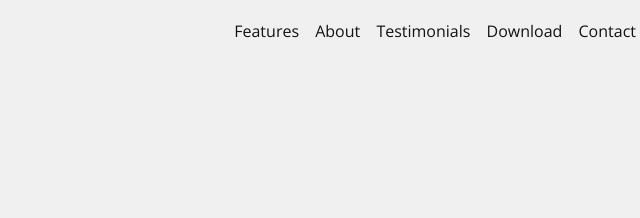
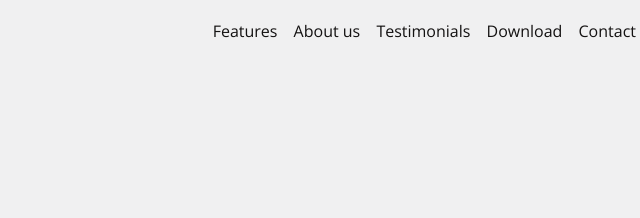
Before and after one commit to ivantembe/03-Landing-page, a plain HTML site: page landing/index.html in a window 1280 px wide. Shown: the top 218 px of the page, 448-1088 px from the left. Drawn offline with nearby package versions, Linux system fonts and the light colour scheme.

Commit message:
landing updated

```diff
--- a/landing/index.html
+++ b/landing/index.html
@@ -23,7 +23,7 @@
               <a href="#" class="nav-link">Features</a>
             </li>
             <li class="nav-list-item">
-              <a href="#" class="nav-link">About</a>
+              <a href="#" class="nav-link">About us</a>
             </li>
             <li class="nav-list-item">
               <a href="#" class="nav-link">Testimonials</a>
```
